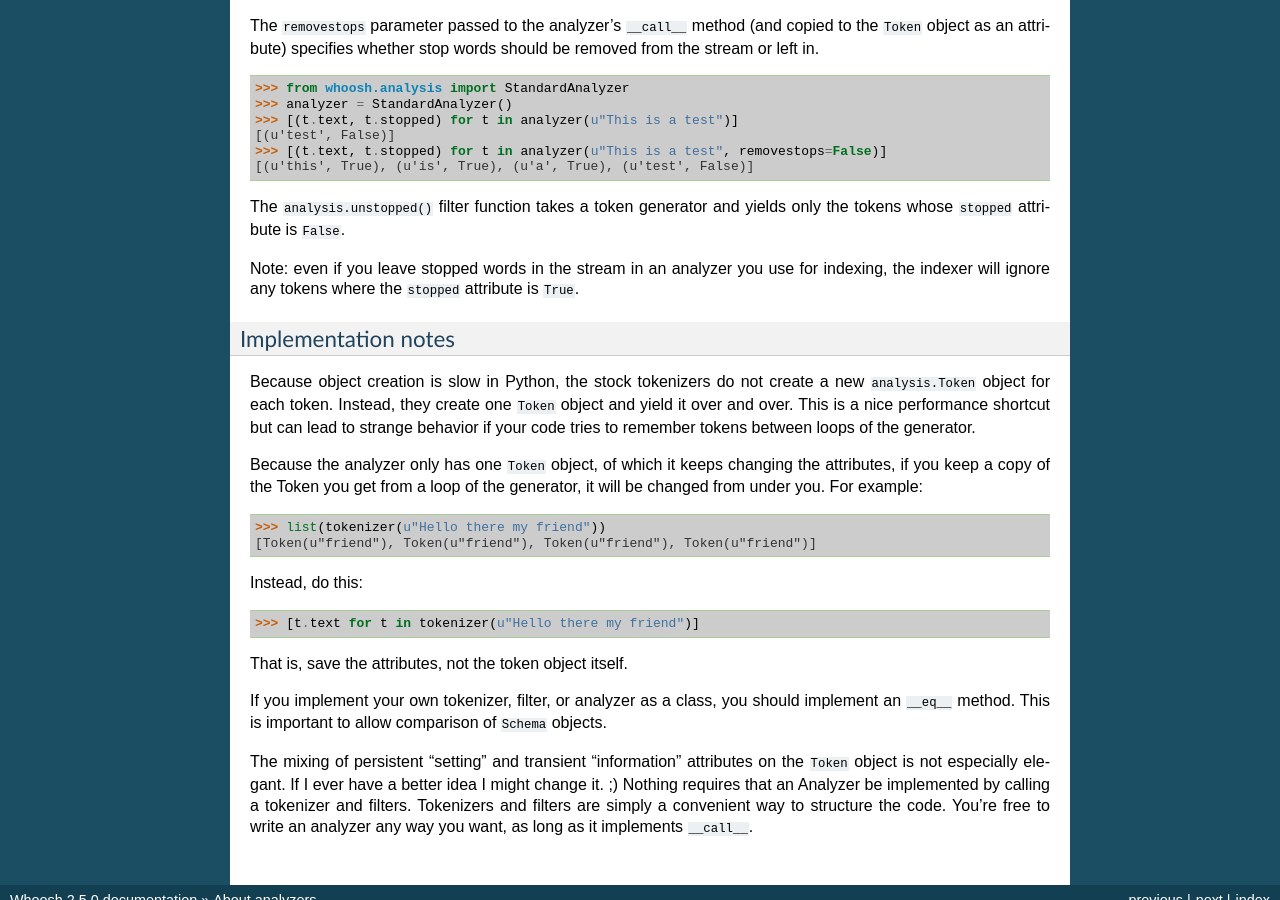
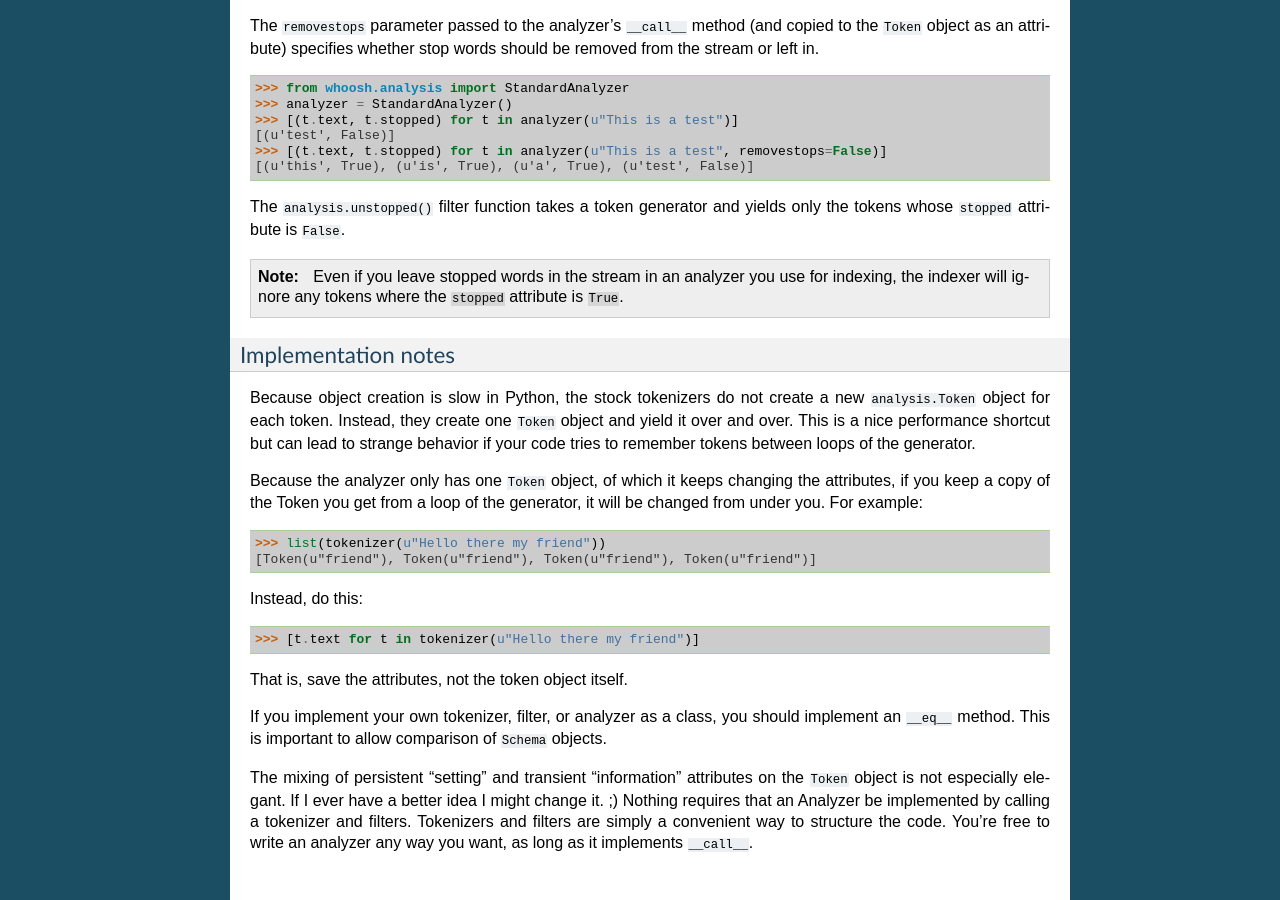
Before and after one commit to dex4er/whoosh, a Sphinx documentation site: the page built from docs/source/analysis.rst, in a window 1280 px wide and 900 px high, scrolled down 4243 px. Built offline with Sphinx 7.4.7, drawn with Linux system fonts in a browser that asks for light colours.

```diff
--- a/docs/source/analysis.rst
+++ b/docs/source/analysis.rst
@@ -286,9 +286,10 @@ be removed from the stream or left in.
 The ``analysis.unstopped()`` filter function takes a token generator and yields
 only the tokens whose ``stopped`` attribute is ``False``.
 
-Note: even if you leave stopped words in the stream in an analyzer you use for
-indexing, the indexer will ignore any tokens where the ``stopped`` attribute is
-``True``.
+.. note::
+    Even if you leave stopped words in the stream in an analyzer you use for
+    indexing, the indexer will ignore any tokens where the ``stopped``
+    attribute is ``True``.
 
 
 Implementation notes
```
